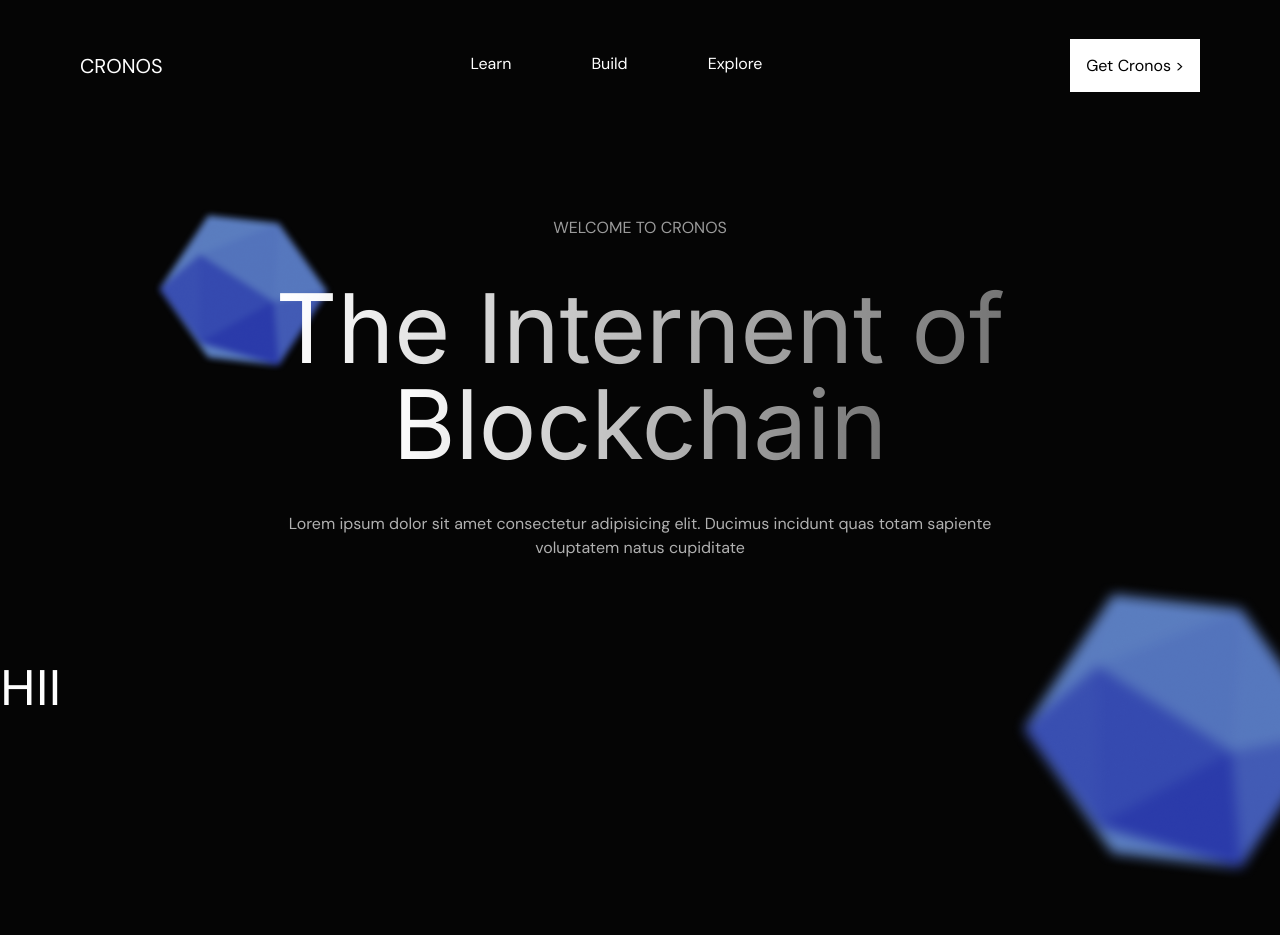
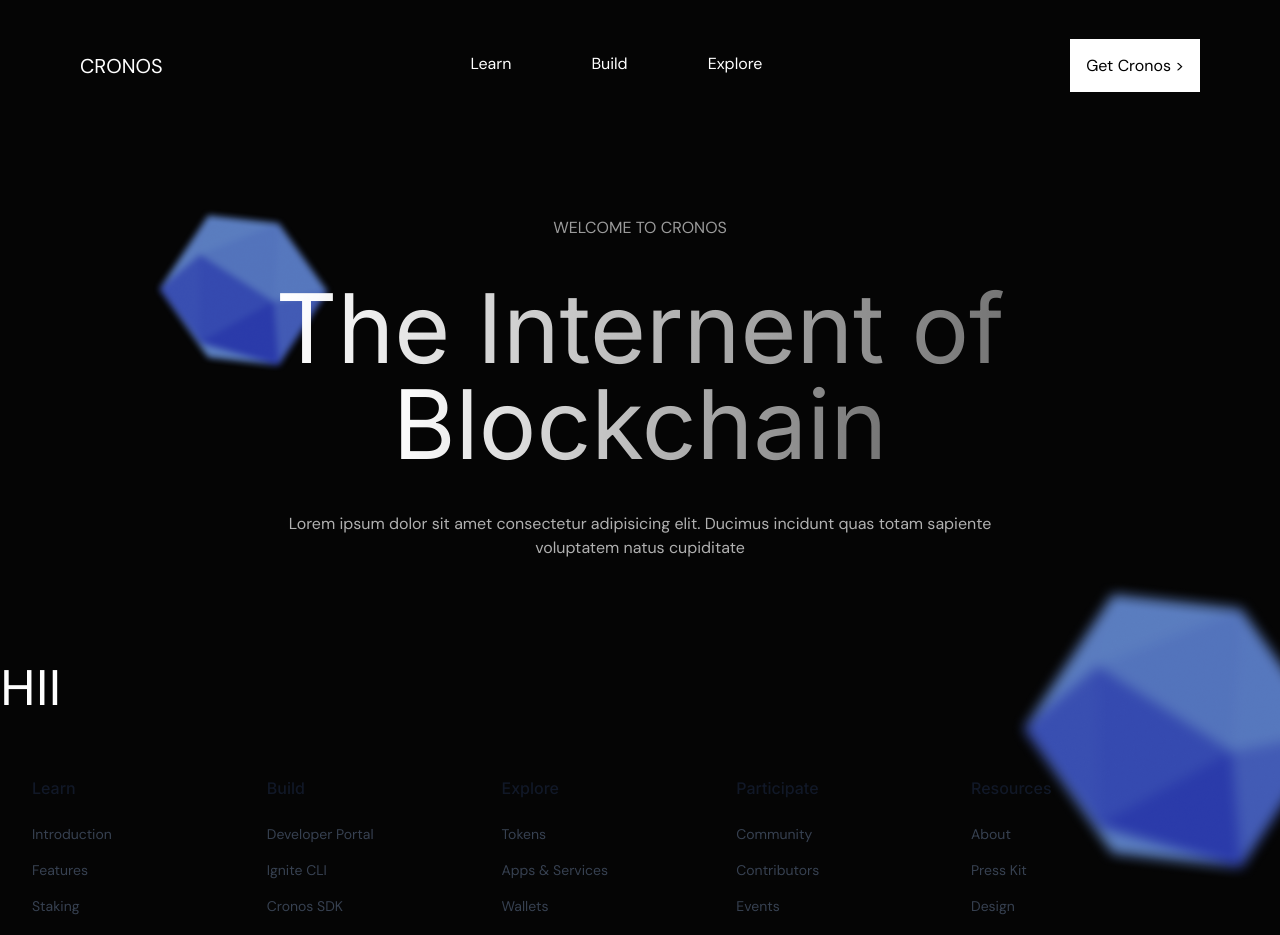
Before and after one commit to SAAVE-Finance/landing, a Next.js app: page / in a window 1280 px wide. Shown: the top 935 px of the page. Built offline with nearby package versions, Linux system fonts and the light colour scheme.

Commit message:
:lipstick: Footer Added

```diff
--- /dev/null
+++ b/components/Footer.tsx
@@ -0,0 +1,257 @@
+import React from "react";
+
+const Footer = () => {
+  return (
+    <footer aria-label="Site Footer" >
+      <div className="max-w-screen-xl px-4 py-16 mx-auto sm:px-6 lg:px-8">
+        <div className="lg:flex lg:items-start lg:gap-8">
+          <div className="grid grid-cols-2 gap-32 mt-8 lg:mt-0 lg:grid-cols-5 lg:gap-y-16">
+            <div className="col-span-2 sm:col-span-1">
+              <p className="font-medium text-gray-900 dark:text-white">
+                Learn
+              </p>
+
+              <nav aria-label="Footer Navigation - Services" className="mt-6">
+                <ul className="space-y-4 text-sm">
+                  <li>
+                    <a
+                      href="#"
+                      className="text-gray-700 transition hover:opacity-75 dark:text-gray-200"
+                    >
+                      Introduction
+                    </a>
+                  </li>
+
+                  <li>
+                    <a
+                      href="#"
+                      className="text-gray-700 transition hover:opacity-75 dark:text-gray-200"
+                    >
+                      Features
+                    </a>
+                  </li>
+
+                  <li>
+                    <a
+                      href="#"
+                      className="text-gray-700 transition hover:opacity-75 dark:text-gray-200"
+                    >
+                      Staking
+                    </a>
+                  </li>
+
+                  <li>
+                    <a
+                      href="#"
+                      className="text-gray-700 transition hover:opacity-75 dark:text-gray-200"
+                    >
+                      get HEDRON
+                    </a>
+                  </li>
+
+                  <li>
+                    <a
+                      href="#"
+                      className="text-gray-700 transition hover:opacity-75 dark:text-gray-200"
+                    >
+                      FAQ
+                    </a>
+                  </li>
+                </ul>
+              </nav>
+            </div>
+
+            <div className="col-span-2 sm:col-span-1">
+              <p className="font-medium text-gray-900 dark:text-white">
+                Build
+              </p>
+
+              <nav aria-label="Footer Navigation - Company" className="mt-6">
+                <ul className="space-y-4 text-sm">
+                  <li>
+                    <a
+                      href="#"
+                      className="text-gray-700 transition hover:opacity-75 dark:text-gray-200"
+                    >
+                      Developer Portal
+                    </a>
+                  </li>
+
+                  <li>
+                    <a
+                      href="#"
+                      className="text-gray-700 transition hover:opacity-75 dark:text-gray-200"
+                    >
+                      Ignite CLI
+                    </a>
+                  </li>
+
+                  <li>
+                    <a
+                      href="#"
+                      className="text-gray-700 transition hover:opacity-75 dark:text-gray-200"
+                    >
+                      Cronos SDK
+                    </a>
+                  </li>
+                  <li>
+                    <a
+                      href="#"
+                      className="text-gray-700 transition hover:opacity-75 dark:text-gray-200"
+                    >
+                      IBC Protocol
+                    </a>
+                  </li>
+                </ul>
+              </nav>
+            </div>
+
+            <div className="col-span-2 sm:col-span-1">
+              <p className="font-medium text-gray-900 dark:text-white">
+                Explore
+              </p>
+
+              <nav aria-label="Footer Navigation - Company" className="mt-6">
+                <ul className="space-y-4 text-sm">
+                  <li>
+                    <a
+                      href="#"
+                      className="text-gray-700 transition hover:opacity-75 dark:text-gray-200"
+                    >
+                      Tokens
+                    </a>
+                  </li>
+
+                  <li>
+                    <a
+                      href="#"
+                      className="text-gray-700 transition hover:opacity-75 dark:text-gray-200"
+                    >
+                      Apps & Services
+                    </a>
+                  </li>
+
+                  <li>
+                    <a
+                      href="#"
+                      className="text-gray-700 transition hover:opacity-75 dark:text-gray-200"
+                    >
+                      Wallets
+                    </a>
+                  </li>
+                  <li>
+                    <a
+                      href="#"
+                      className="text-gray-700 transition hover:opacity-75 dark:text-gray-200"
+                    >
+                      Gravity DEX
+                    </a>
+                  </li>
+                  <li>
+                    <a
+                      href="#"
+                      className="text-gray-700 transition hover:opacity-75 dark:text-gray-200"
+                    >
+                      Blog
+                    </a>
+                  </li>
+                </ul>
+              </nav>
+            </div>
+
+            <div className="col-span-2 sm:col-span-1">
+              <p className="font-medium text-gray-900 dark:text-white">Participate</p>
+
+              <nav aria-label="Footer Navigation - Legal" className="mt-6">
+                <ul className="space-y-4 text-sm">
+                  <li>
+                    <a
+                      href="#"
+                      className="text-gray-700 transition hover:opacity-75 dark:text-gray-200"
+                    >
+                      Community
+                    </a>
+                  </li>
+
+                  <li>
+                    <a
+                      href="#"
+                      className="text-gray-700 transition hover:opacity-75 dark:text-gray-200"
+                    >
+                      Contributors
+                    </a>
+                  </li>
+
+                  <li>
+                    <a
+                      href="#"
+                      className="text-gray-700 transition hover:opacity-75 dark:text-gray-200"
+                    >
+                      Events
+                    </a>
+                  </li>
+
+                  <li>
+                    <a
+                      href="#"
+                      className="text-gray-700 transition hover:opacity-75 dark:text-gray-200"
+                    >
+                      Newsletters
+                    </a>
+                  </li>
+                </ul>
+              </nav>
+            </div>
+
+            <div className="col-span-2 sm:col-span-1">
+              <p className="font-medium text-gray-900 dark:text-white">
+              Resources
+              </p>
+
+              <nav aria-label="Footer Navigation - Downloads" className="mt-6">
+                <ul className="space-y-4 text-sm">
+                  <li>
+                    <a
+                      href="#"
+                      className="text-gray-700 transition hover:opacity-75 dark:text-gray-200"
+                    >
+                      About
+                    </a>
+                  </li>
+
+                  <li>
+                    <a
+                      href="#"
+                      className="text-gray-700 transition hover:opacity-75 dark:text-gray-200"
+                    >
+                      Press Kit
+                    </a>
+                  </li>
+                  <li>
+                    <a
+                      href="#"
+                      className="text-gray-700 transition hover:opacity-75 dark:text-gray-200"
+                    >
+                      Design
+                    </a>
+                  </li>
+                  <li>
+                    <a
+                      href="#"
+                      className="text-gray-700 transition hover:opacity-75 dark:text-gray-200"
+                    >
+                      Resources
+                    </a>
+                  </li>
+                </ul>
+              </nav>
+            </div>
+
+          </div>
+        </div>
+      </div>
+    </footer>
+  );
+};
+
+export default Footer;
--- a/pages/index.tsx
+++ b/pages/index.tsx
@@ -1,6 +1,7 @@
 import Head from "next/head";
 import { Inter } from "@next/font/google";
 import Hero from "@/components/Hero";
+import Footer from "@/components/Footer";
 const inter = Inter({ subsets: ["latin"] });
 
 export default function Home() {
@@ -15,6 +16,7 @@
       <main>
         <Hero />
         <h2 className="text-white text-5xl">HII</h2>
+        <Footer />
       </main>
     </>
   );
```
